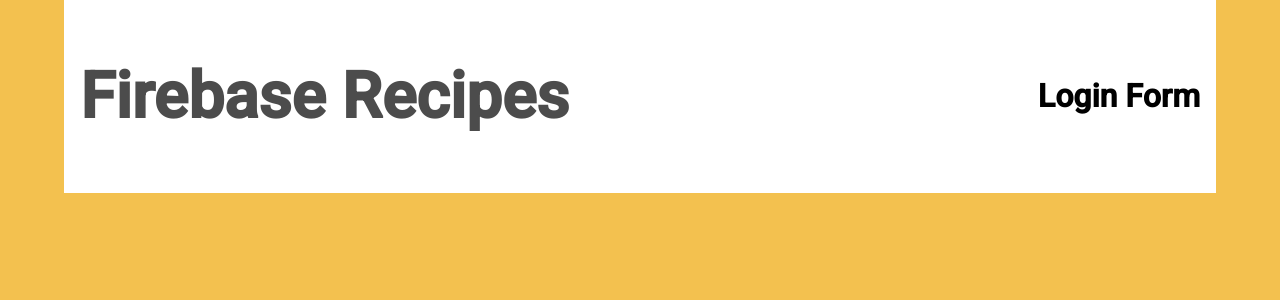
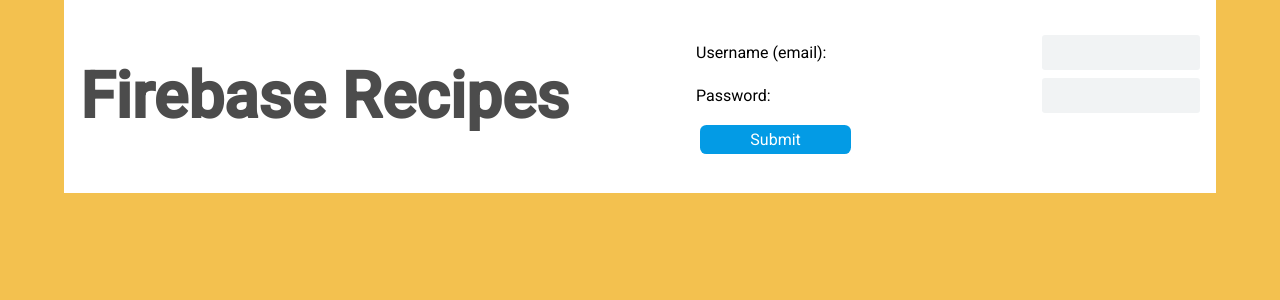
Before and after one commit to Atman-Shah/firebase-recipes-web-app, a React (Create React App) app: page / in a window 1280 px wide. Shown: the top 300 px of the page. Built offline with nearby package versions, Linux system fonts and the light colour scheme; no server answers.

Commit message:
28th Video

```diff
--- a/src/components/LoginForm.js
+++ b/src/components/LoginForm.js
@@ -21,7 +21,49 @@
     FirebaseAuthService.logoutUser();
   }
 
-  return <h1>Login Form</h1>;
+  return (
+    <div className="login-form-container">
+      {existingUser ? (
+        <div className="row">
+          <h3>Welcome, {existingUser.email}</h3>
+          <button
+            type="button"
+            className="primary-button"
+            onClick={handleLogout}
+          >
+            Logout
+          </button>
+        </div>
+      ) : (
+        <form onSubmit={handleSubmit} className="login-form">
+          <label className="input-label login-label">
+            Username (email):
+            <input
+              type="email"
+              required
+              value={username}
+              onChange={(e) => setUsername(e.target.value)}
+              className="input-text"
+            />
+          </label>
+
+          <label className="input-label login-label">
+            Password:
+            <input
+              type="password"
+              required
+              value={password}
+              onChange={(e) => setPassword(e.target.value)}
+              className="input-text"
+            />
+          </label>
+          <div className="button-box">
+            <button className="primary-button">Submit</button>
+          </div>
+        </form>
+      )}
+    </div>
+  );
 }
 
 export default LoginForm;
```
